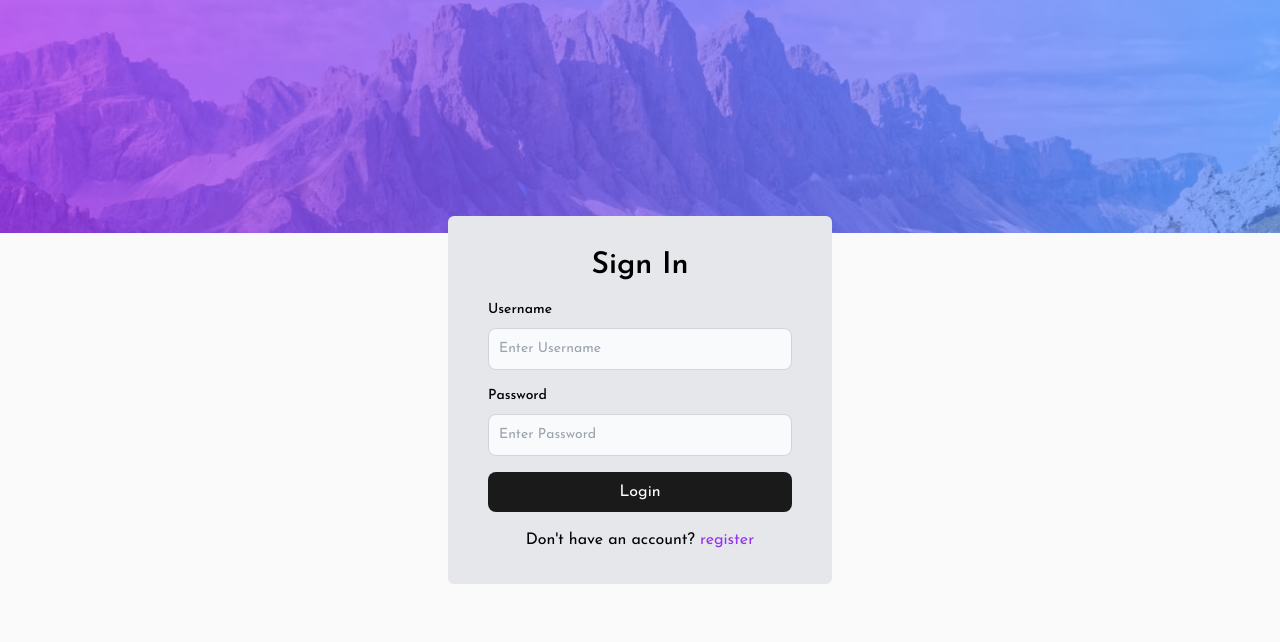
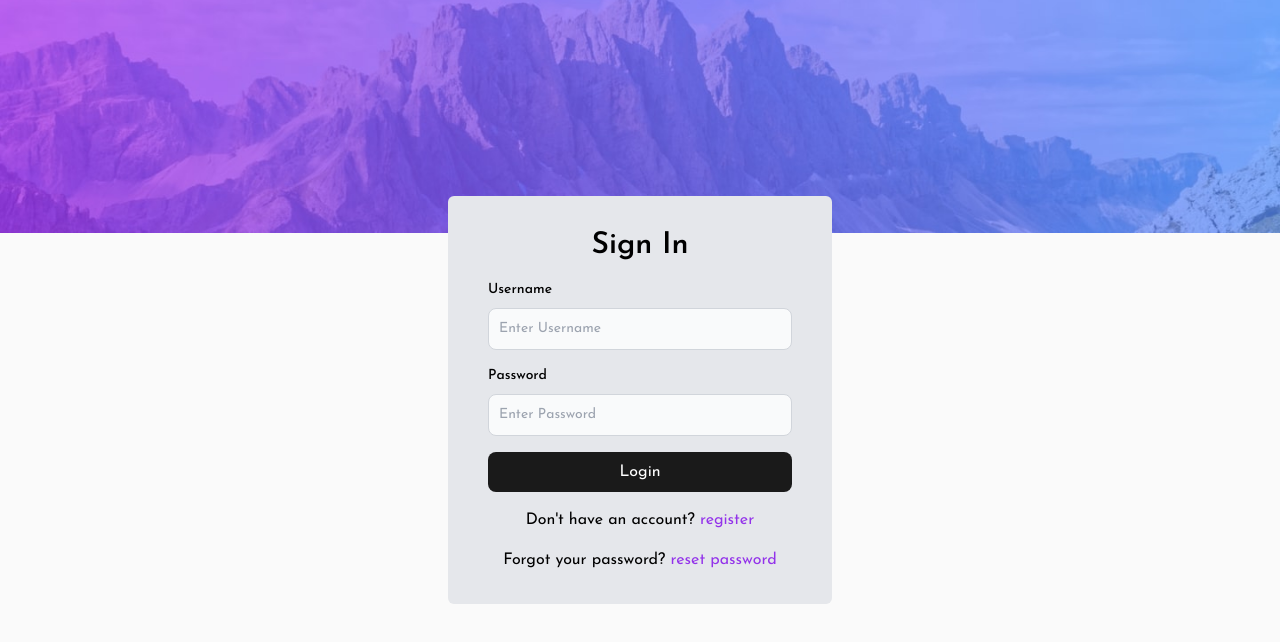
Before and after one commit to shordem/web.pm, a React (Vite) app: page /login in a window 1280 px wide. Shown: the top 642 px of the page. Built offline with nearby package versions, Linux system fonts and the light colour scheme; no server answers.

Commit message:
feat(/src/pages/): adds register page and updates routes

```diff
--- a/src/pages/auth/login/index.tsx
+++ b/src/pages/auth/login/index.tsx
@@ -13,14 +13,19 @@ function LoginPage() {
         <Button className="flex justify-center">Login</Button>
       </form>
 
-      <section>
+      <section className="text-center">
         <p>
-          <span>
-            Don&#39;t have an account?{" "}
-            <Link to="/register" className="text-purple-600">
-              register
-            </Link>
-          </span>
+          Don&#39;t have an account?&nbsp;
+          <Link to="/register" className="text-purple-600">
+            register
+          </Link>
+        </p>
+
+        <p className="mt-4">
+          Forgot your password?&nbsp;
+          <Link to="/register" className="text-purple-600">
+            reset password
+          </Link>
         </p>
       </section>
     </section>
--- /dev/null
+++ b/src/pages/auth/register/index.tsx
@@ -0,0 +1,37 @@
+import { Button } from "@/components/ui/button";
+import Input from "@/components/ui/form/input";
+import { Link } from "react-router-dom";
+
+function RegisterPage() {
+  return (
+    <section className="w-[40rem] bg-gray-200 px-10 py-8 gap-4 flex flex-col items-center rounded-md">
+      <h2 className="text-3xl font-semibold">Sign In</h2>
+
+      <form className="grid grid-cols-2 items-center gap-4 w-full">
+        <Input label="First Name" />
+        <Input label="Last Name" />
+        <div className="col-span-2">
+          <Input label="Email" type="email" />
+        </div>
+        <Input label="Username" />
+        <Input label="Password" name="password" type="password" />
+        <div className="col-span-2 w-full flex justify-center">
+          <Button className="px-20">Register</Button>
+        </div>
+      </form>
+
+      <section>
+        <p>
+          <span>
+            Already have an account?{" "}
+            <Link to="/login" className="text-purple-600">
+              login
+            </Link>
+          </span>
+        </p>
+      </section>
+    </section>
+  );
+}
+
+export default RegisterPage;
--- a/src/router/auth.route.tsx
+++ b/src/router/auth.route.tsx
@@ -1,6 +1,7 @@
 import LoginPage from "@/pages/auth/login";
+import RegisterPage from "@/pages/auth/register";
 
 export const authRoutes = [
   { path: "/login", element: <LoginPage /> },
-  //   { path: "/register", element: <RegisterPage /> },
+  { path: "/register", element: <RegisterPage /> },
 ];
```
